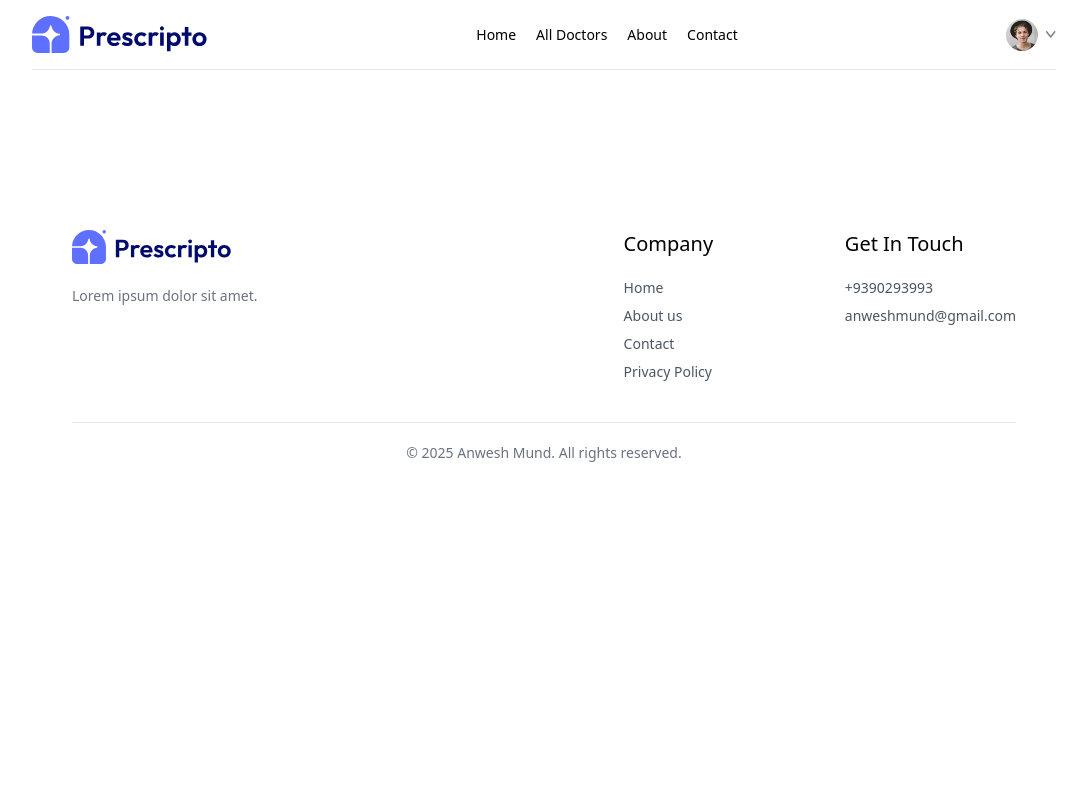
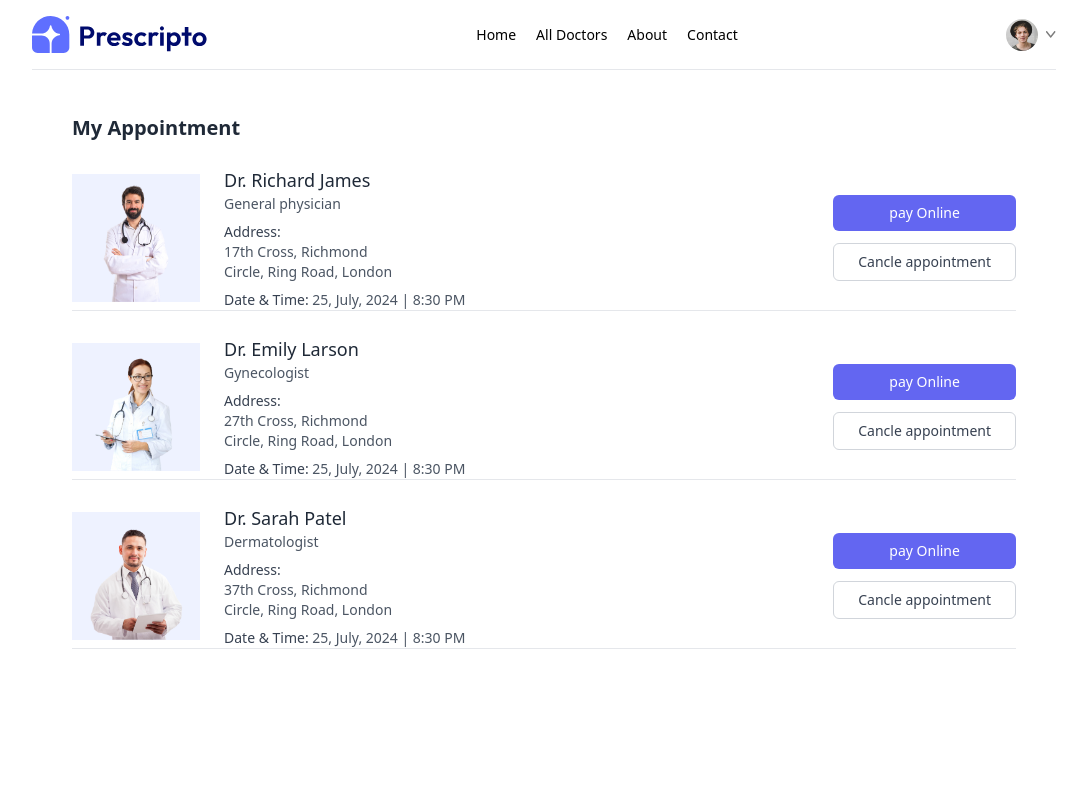
Before and after one commit to anweshmund/med-book, a React (Vite) app in the folder med-front/: page /my-appointments in a window 1280 px wide. Shown: the top 800 px of the page, without its empty margins (96-1183 px from the left). Built offline with nearby package versions, Linux system fonts and the light colour scheme.

Commit message:
frontend complet

```diff
--- a/med-front/src/component/Navbar.jsx
+++ b/med-front/src/component/Navbar.jsx
@@ -54,6 +54,41 @@ const Navbar = () => {
             </div>
             :<button onClick={()=>navigate('/login')}  className='bg-primary text-white px-8 py-3 rounded-full font-light hidden md:block'>Create Account</button>
         }
+    <img onClick={()=>setShowMenu(true)} className='w-6 md:hidden' src={assets.menu_icon} alt="" />
+    {/* mobile menue */}
+   <div
+  className={`${
+    showMenu ? 'fixed w-full' : 'h-0 w-0'
+  } md:hidden right-0 top-0 bottom-0 z-20 overflow-hidden bg-white transition-all`}
+>
+  <div className="flex items-center justify-between px-5 py-6">
+    <img className="w-36" src={assets.logo} alt="" />
+    <img
+      className="w-7 cursor-pointer"
+      onClick={() => setShowMenu(false)}
+      src={assets.cross_icon}
+      alt=""
+    />
+  </div>
+
+  <ul className="flex flex-col items-center gap-2 mt-5 px-5 text-lg font-medium">
+    <NavLink onClick={() => setShowMenu(false)} to="/">
+      <p className="px-4 py-2 rounded inline-block">Home</p>
+    </NavLink>
+
+    <NavLink onClick={() => setShowMenu(false)} to="/doctors">
+      <p className="px-4 py-2 rounded inline-block">All doctor</p>
+    </NavLink>
+
+    <NavLink onClick={() => setShowMenu(false)} to="/about">
+      <p className="px-4 py-2 rounded inline-block">About</p>
+    </NavLink>
+
+    <NavLink onClick={() => setShowMenu(false)} to="/contact">
+      <p className="px-4 py-2 rounded inline-block">Contact</p>
+    </NavLink>
+  </ul>
+</div>
 
       </div>
     </div>
--- a/med-front/src/index.css
+++ b/med-front/src/index.css
@@ -11,3 +11,9 @@
 ::-webkit-scrollbar{
     @apply hidden
 }
+
+@media(max-width:740px){
+    .active p{
+        @apply text-white bg-primary
+    }
+}
--- a/med-front/src/pages/Doctor.jsx
+++ b/med-front/src/pages/Doctor.jsx
@@ -5,6 +5,7 @@ import { AppContext } from '../context/AppContext'
 const Doctor = () => {
   const { speciality } = useParams()
   const { doctors } = useContext(AppContext)
+  const [showFilter,setFilter]=useState(false)
   const [filterDoc, setFilterDoc] = useState([])
   const navigate = useNavigate()
 
@@ -31,7 +32,8 @@ const applyFilter = () => {
       <p className='text-gray-600'>Browse through the doctors specialist.</p>
 
       <div className='flex flex-col sm:flex-row items-start gap-5 mt-5'>
-        <div className='flex flex-col gap-4 text-sm text-gray-600'>
+        <button className={`py-1 px-3 border rounded text-sm transition-all sm:hidden ${showFilter? 'bg-primary text-white':''}`} onClick={()=>setFilter(prev=>!prev)}>Filters</button>
+        <div className={` flex-col gap-4 text-sm text-gray-600 ${showFilter ? 'flex':'hidden sm:flex'}`}>
 
           <p
             onClick={() =>
--- a/med-front/src/pages/Mybook.jsx
+++ b/med-front/src/pages/Mybook.jsx
@@ -1,9 +1,76 @@
-import React from 'react'
+import React, { useContext } from 'react'
+import { AppContext } from '../context/AppContext'
 
 const Mybook = () => {
+  const { doctors } = useContext(AppContext)
+
   return (
-    <div>
+    <div className="px-4 md:px-10 py-6">
+      <p className="text-xl font-semibold text-gray-800 mb-6">
+        My Appointment
+      </p>
 
+      <div className="flex flex-col gap-6">
+        {doctors.slice(0, 3).map((item, index) => (
+          <div
+            key={index}
+            className="grid grid-col-[1fr_2fr] sm:flex items-center gap-6
+                       border-b  bg-white"
+          >
+            {/* Image */}
+            <div>
+              <img
+                src={item.image}
+                alt=""
+                className="w-32 bg-indigo-50 "
+              />
+            </div>
+
+            {/* Details */}
+            <div className="flex-1 text-sm text-gray-600">
+              <p className="text-lg font-medium text-gray-800">
+                {item.name}
+              </p>
+              <p>{item.speciality}</p>
+
+              <p className="mt-2 font-medium text-gray-700">
+                Address:
+              </p>
+              <p>{item.address.line1}</p>
+              <p>{item.address.line2}</p>
+
+              <p className="mt-2">
+                <span className="font-medium text-gray-700">
+                  Date & Time:
+                </span>{' '}
+                25, July, 2024 | 8:30 PM
+              </p>
+            </div>
+
+            {/* Empty spacer (same as your code) */}
+            <div></div>
+
+            {/* Buttons */}
+            <div className="flex flex-col gap-3">
+              <button
+                className="px-6 py-2 rounded-md text-sm font-medium
+                           bg-indigo-500 text-white
+                           hover:bg-indigo-600 transition"
+              >
+                pay Online
+              </button>
+
+              <button
+                className="px-6 py-2 rounded-md text-sm font-medium
+                           border border-gray-300 text-gray-700
+                           hover:bg-gray-100 transition"
+              >
+                Cancle appointment
+              </button>
+            </div>
+          </div>
+        ))}
+      </div>
     </div>
   )
 }
```
